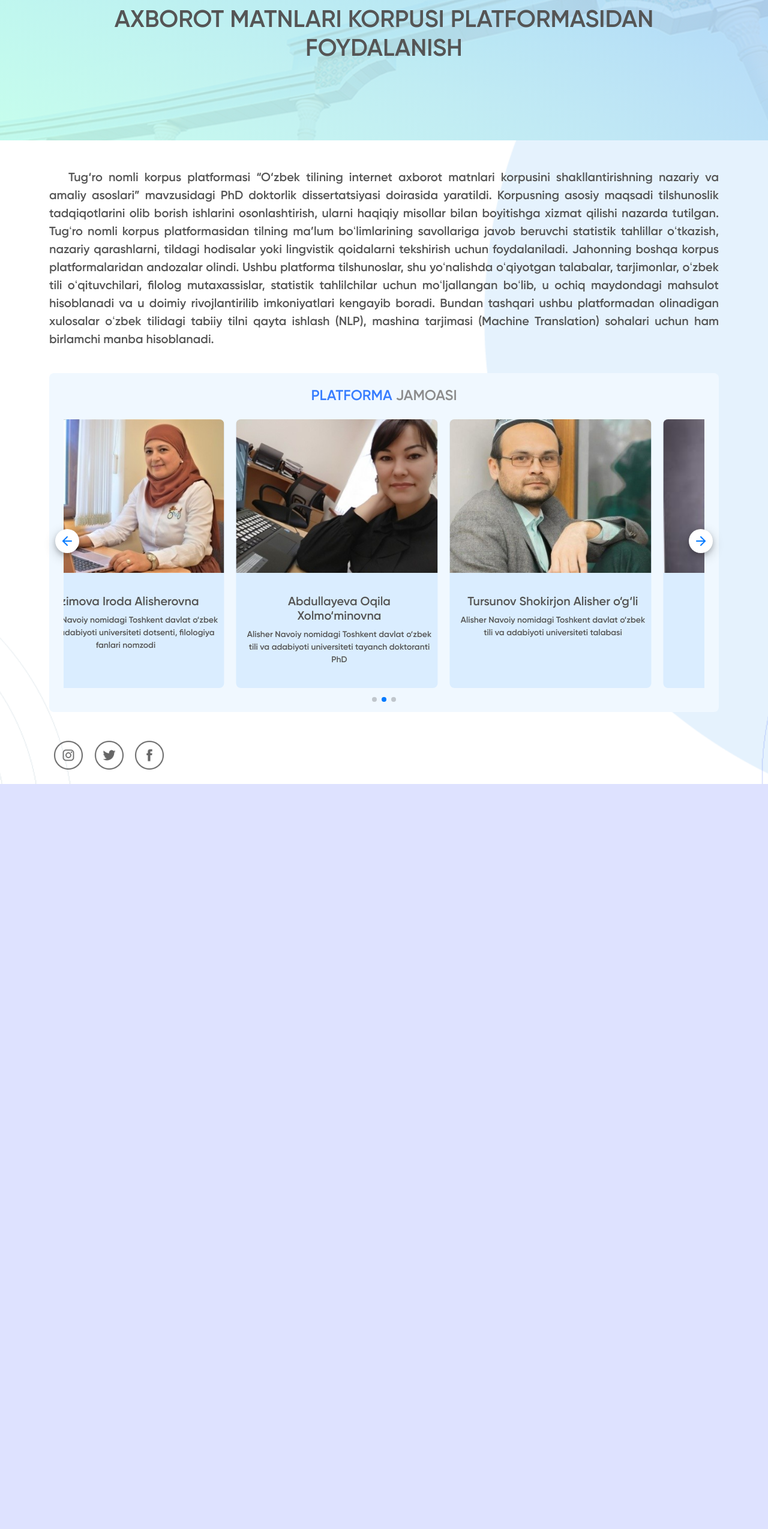
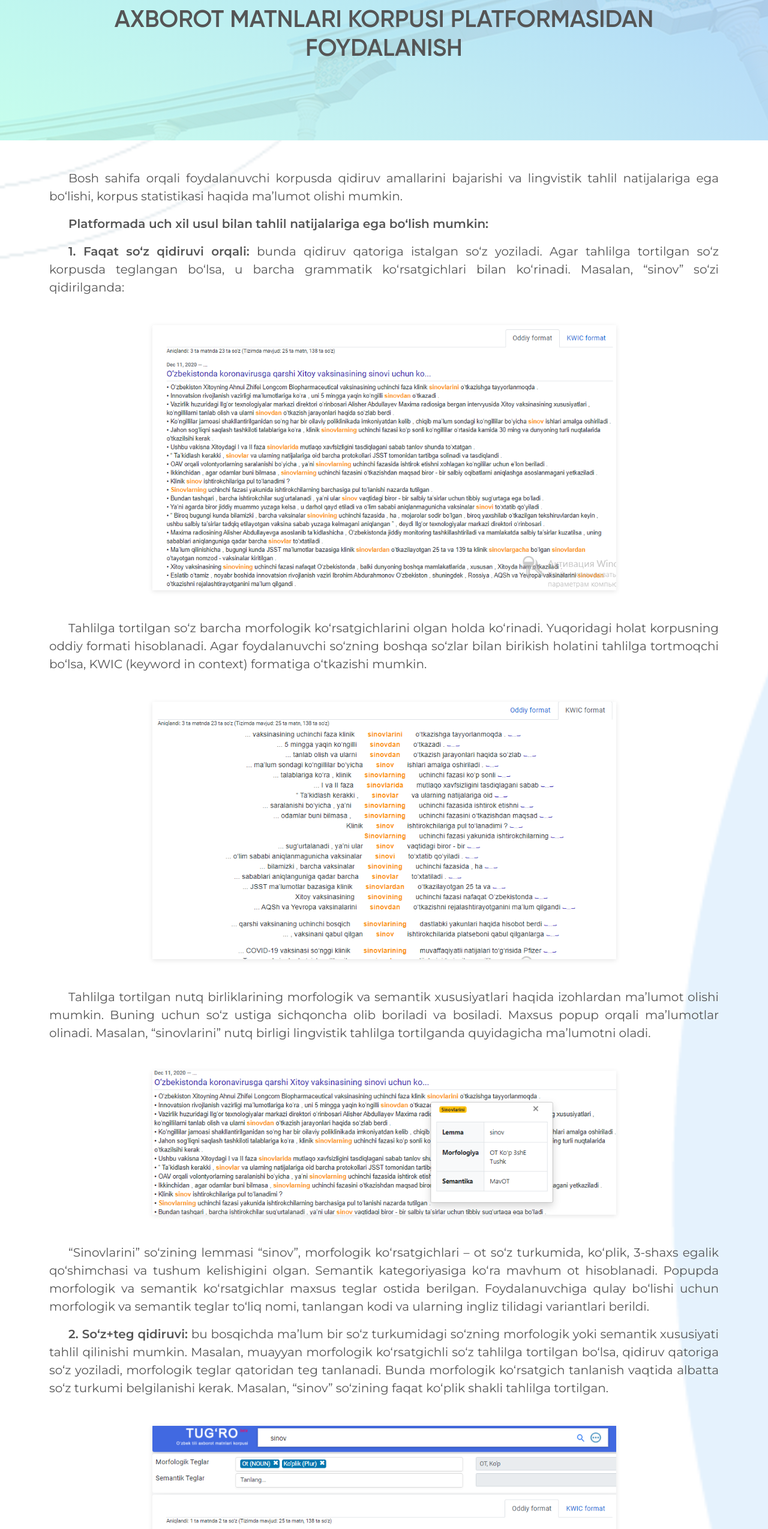
Before and after one commit to rxomidov/korpus-starter, a plain HTML site: page KorpusdanFoydalanish.html in a window 1280 px wide. Shown: the part 248-2797 px from the top of the page at 60% size. Before the commit the page ends 1555 px from the top, so only its background shows below. Drawn offline with nearby package versions, Linux system fonts and the light colour scheme.

Commit message:
some modifications, some changes 2

```diff
--- a/KorpusdanFoydalanish.html
+++ b/KorpusdanFoydalanish.html
@@ -2,7 +2,7 @@
 <html lang="en">
 <head>
     <meta charset="UTF-8">
-    <link rel="icon" href="img/favicon.ico" />
+    <link rel="icon" href="img/favicon.ico"/>
     <meta name="viewport"
           content="width=device-width, user-scalable=no, initial-scale=1.0, maximum-scale=1.0, minimum-scale=1.0">
     <meta http-equiv="X-UA-Compatible" content="ie=edge">
@@ -59,21 +59,86 @@
 </header>
 <main class="main">
     <section class="container">
-        <div class="">
+        <div class="use-content">
             <p class="paragraph mt-5 fs-5">
-                Tug‘ro nomli korpus platformasi “O‘zbek tilining internet axborot matnlari korpusini shakllantirishning
-                nazariy va amaliy asoslari” mavzusidagi PhD doktorlik dissertatsiyasi doirasida yaratildi.
-                Korpusning asosiy maqsadi tilshunoslik tadqiqotlarini olib borish ishlarini osonlashtirish, ularni
-                haqiqiy misollar bilan boyitishga xizmat qilishi nazarda tutilgan. Tugʻro nomli korpus platformasidan
-                tilning ma’lum boʻlimlarining savollariga javob beruvchi statistik tahlillar oʻtkazish, nazariy
-                qarashlarni, tildagi hodisalar yoki lingvistik qoidalarni tekshirish uchun foydalaniladi. Jahonning
-                boshqa korpus platformalaridan andozalar olindi.
-                Ushbu platforma tilshunoslar, shu yoʻnalishda oʻqiyotgan talabalar, tarjimonlar, oʻzbek tili
-                oʻqituvchilari, filolog mutaxassislar, statistik tahlilchilar uchun moʻljallangan boʻlib, u ochiq
-                maydondagi mahsulot hisoblanadi va u doimiy rivojlantirilib imkoniyatlari kengayib boradi. Bundan
-                tashqari ushbu platformadan olinadigan xulosalar oʻzbek tilidagi tabiiy tilni qayta ishlash (NLP),
-                mashina tarjimasi (Machine Translation) sohalari uchun ham birlamchi manba hisoblanadi.
+                Bosh sahifa orqali foydalanuvchi korpusda qidiruv amallarini bajarishi va lingvistik tahlil natijalariga
+                ega bo‘lishi, korpus statistikasi haqida ma’lumot olishi mumkin.
             </p>
+            <p class="paragraph bold my-3 fs-5">
+                Platformada uch xil usul bilan tahlil natijalariga ega bo‘lish mumkin:
+            </p>
+            <p class="paragraph my-3 fs-5">
+                <b>1. Faqat so‘z qidiruvi orqali: </b>bunda qidiruv qatoriga istalgan so‘z yoziladi. Agar tahlilga
+                tortilgan so‘z korpusda teglangan bo‘lsa, u barcha grammatik ko‘rsatgichlari bilan ko‘rinadi.
+                Masalan, “sinov” so‘zi qidirilganda:
+            </p>
+            <div class="use-content-img">
+                <img src="img/foydalanish/1.png" alt="image">
+            </div>
+            <p class="paragraph my-3 fs-5">
+                Tahlilga tortilgan so‘z barcha morfologik ko‘rsatgichlarini olgan holda ko‘rinadi. Yuqoridagi holat
+                korpusning oddiy formati hisoblanadi. Agar foydalanuvchi so‘zning boshqa so‘zlar bilan birikish
+                holatini tahlilga tortmoqchi bo‘lsa, KWIC (keyword in context) formatiga o‘tkazishi mumkin.
+            </p>
+            <div class="use-content-img">
+                <img src="img/foydalanish/2.png" alt="image">
+            </div>
+            <p class="paragraph my-3 fs-5">
+                Tahlilga tortilgan nutq birliklarining morfologik va semantik xususiyatlari haqida izohlardan ma’lumot
+                olishi mumkin. Buning uchun so‘z ustiga sichqoncha olib boriladi va bosiladi. Maxsus popup orqali
+                ma’lumotlar olinadi. Masalan, “sinovlarini” nutq birligi lingvistik tahlilga tortilganda quyidagicha
+                ma’lumotni oladi.
+            </p>
+            <div class="use-content-img">
+                <img src="img/foydalanish/3.png" alt="image">
+            </div>
+            <p class="paragraph my-3 fs-5">
+                “Sinovlarini” so‘zining lemmasi “sinov”, morfologik ko‘rsatgichlari – ot so‘z turkumida, ko‘plik,
+                3-shaxs egalik qo‘shimchasi va tushum kelishigini olgan. Semantik kategoriyasiga ko‘ra mavhum ot
+                hisoblanadi. Popupda morfologik va semantik ko‘rsatgichlar maxsus teglar ostida berilgan.
+                Foydalanuvchiga qulay bo‘lishi uchun morfologik va semantik teglar to‘liq nomi, tanlangan kodi va
+                ularning ingliz tilidagi variantlari berildi.
+            </p>
+            <p class="paragraph my-3 fs-5">
+                <b>2. So‘z+teg qidiruvi: </b>bu bosqichda ma’lum bir so‘z turkumidagi so‘zning morfologik yoki semantik
+                xususiyati tahlil qilinishi mumkin. Masalan, muayyan morfologik ko‘rsatgichli so‘z tahlilga tortilgan
+                bo‘lsa, qidiruv qatoriga so‘z yoziladi, morfologik teglar qatoridan teg tanlanadi. Bunda morfologik
+                ko‘rsatgich tanlanish vaqtida albatta so‘z turkumi belgilanishi kerak. Masalan, “sinov” so‘zining faqat
+                ko‘plik shakli tahlilga tortilgan.
+            </p>
+            <div class="use-content-img">
+                <img src="img/foydalanish/4.png" alt="image">
+            </div>
+            <p class="paragraph my-3 fs-5">
+                Xuddi shunday muayyan LMGiga tegishli nutq birligi qidiruvida ham muhim natijalar olinadi.
+            </p>
+            <p class="paragraph my-3 fs-5">
+                <b>3. Faqat teg orqali qidiruv: </b>bu variantda tadqiqotchi uchun muayyan so‘z turkumidagi qaysidir
+                morfologik ko‘rsatgichga yoki qaysidir semantik guruhga tegishli nutq birliklari kerak bo‘lganda
+                foydalandi. Masalan, fe’l so‘z turkumidagi kelasi zamon fe’li morfologik ko‘rsatgichiga ega nutq birligi
+                qidiruvga berilsa, quyidagicha natija olingan.
+            </p>
+            <div class="use-content-img">
+                <img src="img/foydalanish/5.png" alt="image">
+            </div>
+            <p class="paragraph my-3 fs-5">
+                Nutq birligi tahlilga tortilganda, korpusda qidiruvga berilgan so‘z teglangan bo‘lsa tadqiqotchi
+                quyidagi muhim ma’lumotlarga ega bo‘ladi:
+            </p>
+            <ul>
+                <li><b>1. Lemma </b>(nutq birligi lemmasi).</li>
+                <li><b>2. Grammatika: </b>bu teglar roʻyxatida berilgan umumiy teglarni olgan yoki olmaganligi aks etadi.
+                    Morfologik ko‘rsatgichlari namoyon bo‘ladi.
+                </li>
+                <li><b>3. Semantika: </b>qoʻshimcha teglar, bunda soʻzning semantikasi aks etadigan teglari oʻrin oladi.</li>
+                <li><b>4. Matnlarda umumiy uchrash chastotasi.</b></li>
+                <li><b>5. KWIC (keyword in context): </b>Bu soʻzlarning birikuv qobiliyatini koʻrsatib beruvchi qism
+                    hisoblanadi.
+                </li>
+                <li><b>6. Manba va matn. </b>Tadqiqotchi matn olingan manbaga yoki tahlilga tortilgan nutq birligi ishtirok
+                    etgan matnga bevosita murojaat qilishi mumkin.
+                </li>
+            </ul>
         </div>
         <div class="text-center">
             <div class="row">
@@ -215,14 +280,16 @@
 </footer>
 
 <style>
-    body{
+    body {
         overflow-x: hidden;
     }
-    header{
+
+    header {
         background: linear-gradient(45deg, rgba(196, 255, 236, 0.9) 0%,
         rgba(181, 212, 251, 0.9) 100%), url("img/monument.jpg") top center no-repeat;
         background-size: cover;
     }
+
     .swiper-button-prev, .swiper-button-next {
         width: 40px;
         height: 40px;
@@ -273,10 +340,12 @@
         border-top-right-radius: 0.5rem;
         border-top-left-radius: 0.5rem;
     }
+
     .blog-card-body {
         min-height: 12rem;
     }
-    .blog-author{
+
+    .blog-author {
         padding: 0.5rem;
     }
 </style>
--- a/css/style.css
+++ b/css/style.css
@@ -1,3 +1,5 @@
+@import url('https://fonts.googleapis.com/css2?family=Montserrat:wght@400;600&display=swap');
+
 @font-face {
     font-family: 'Gilroy';
     src: local('Gilroy Semibold'), local('Gilroy-Semibold'),
@@ -8,7 +10,7 @@
     font-style: normal;
 }
 
-body{
+body {
     font-family: Gilroy, sans-serif;
     margin: 0;
     padding: 0;
@@ -22,18 +24,26 @@ body{
     min-height: 100vh;
     font-size: 14px;
 }
-
-a{
+a {
     text-decoration: none;
     color: #555;
 }
+p {
+    font-family: Montserrat, sans-serif;
+    font-weight: 400;
+}
+p.bold {
+    font-family: Montserrat, sans-serif;
+    font-weight: 600;
+}
 
-.header-nav{
+.header-nav {
     min-width: 600px;
     align-items: center;
     justify-content: space-between;
 }
-.header-nav ul{
+
+.header-nav ul {
     display: flex;
     list-style: none;
     margin: 0;
@@ -41,13 +51,16 @@ a{
     align-items: center;
     justify-content: space-between;
 }
-.header-nav ul li a{
+
+.header-nav ul li a {
     transition: 0.3s ease-in-out;
 }
-.header-nav ul li a:hover{
+
+.header-nav ul li a:hover {
     color: dodgerblue;
 }
-.header-btn{
+
+.header-btn {
     background: transparent;
     padding: 0.7rem 2rem;
     border: 2px solid #999;
@@ -55,37 +68,58 @@ a{
     font-size: 1.2rem;
     transition: 0.3s ease-in-out;
 }
-.header-btn:hover{
+
+.header-btn:hover {
     background: #fff;
 }
-.hamburger-btn{
-    outline: none!important;
+
+.hamburger-btn {
+    outline: none !important;
     font-size: 2rem;
 }
-.footer-icons a{
+
+.footer-icons a {
     margin: 0.5rem;
 }
-.footer-icons a img{
+
+.footer-icons a img {
     transition: 0.3s ease-in-out;
     filter: grayscale(1);
 }
-.footer-icons a img:hover{
+
+.footer-icons a img:hover {
     filter: grayscale(0);
 }
-.left-content{
+
+.left-content {
     width: 80%;
 }
-.left-content h1{
+
+.left-content h1 {
     font-size: 3.2rem;
 }
-.left-content h3{
+.left-content h3 {
     font-size: 1.8rem;
 }
-.paragraph:first-letter{
+.paragraph:first-letter {
     margin-left: 2rem;
 }
-.paragraph{
+.paragraph {
     text-align: justify;
+}
+.use-content ul{
+    list-style: none;
+    font-size: 1.2rem;
+    font-family: Montserrat, sans-serif;
+}
+.use-content-img{
+    width: 75%;
+    margin: 0 auto;
+    padding: 2rem;
+}
+.use-content-img img{
+    width: 100%;
+    box-shadow: 0px 2px 8px rgba(0,0,0,0.1);
 }
 
 
@@ -115,7 +149,7 @@ a{
 
 .sidenav a:hover {
     color: dodgerblue;
-    background-color: rgba(255,255,255,0.15);
+    background-color: rgba(255, 255, 255, 0.15);
 }
 
 .sidenav .closebtn {
@@ -129,18 +163,28 @@ a{
 }
 
 @media screen and (max-width: 768px) {
-    .header-nav{
+    .header-nav {
         display: none;
     }
-    .left-content{
+
+    .left-content {
         width: 100%;
     }
-    .left-content h1{
+
+    .left-content h1 {
         font-size: 2rem;
         text-align: center;
     }
-    .left-content h3{
+
+    .left-content h3 {
         font-size: 1.2rem;
         text-align: center;
     }
+    .use-content-img{
+        width: 100%;
+        padding: 2rem;
+    }
+    .use-content-img img{
+        width: 100%;
+    }
 }
```
Also changed, not shown: img/foydalanish/1.png (added), img/foydalanish/2.png (added), img/foydalanish/3.png (added), img/foydalanish/4.png (added), img/foydalanish/5.png (added).
